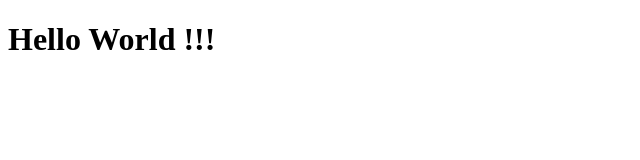
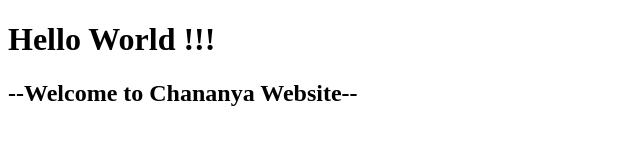
Before and after one commit to chananyakardsomboon-dotcom/testGit, a plain HTML site: page index.html in a window 1280 px wide. Shown: the whole page, without its empty margins (0-640 px from the left). Drawn offline with Linux system fonts and the light colour scheme.

Commit message:
Added welcome message
header2 I added welcome message

```diff
--- a/index.html
+++ b/index.html
@@ -5,4 +5,6 @@
 </head>
 <body<>
     <h1>Hello World !!!</h1>
+    <h2>--Welcome to Chananya Website--</h2>
+
 </body>
```
